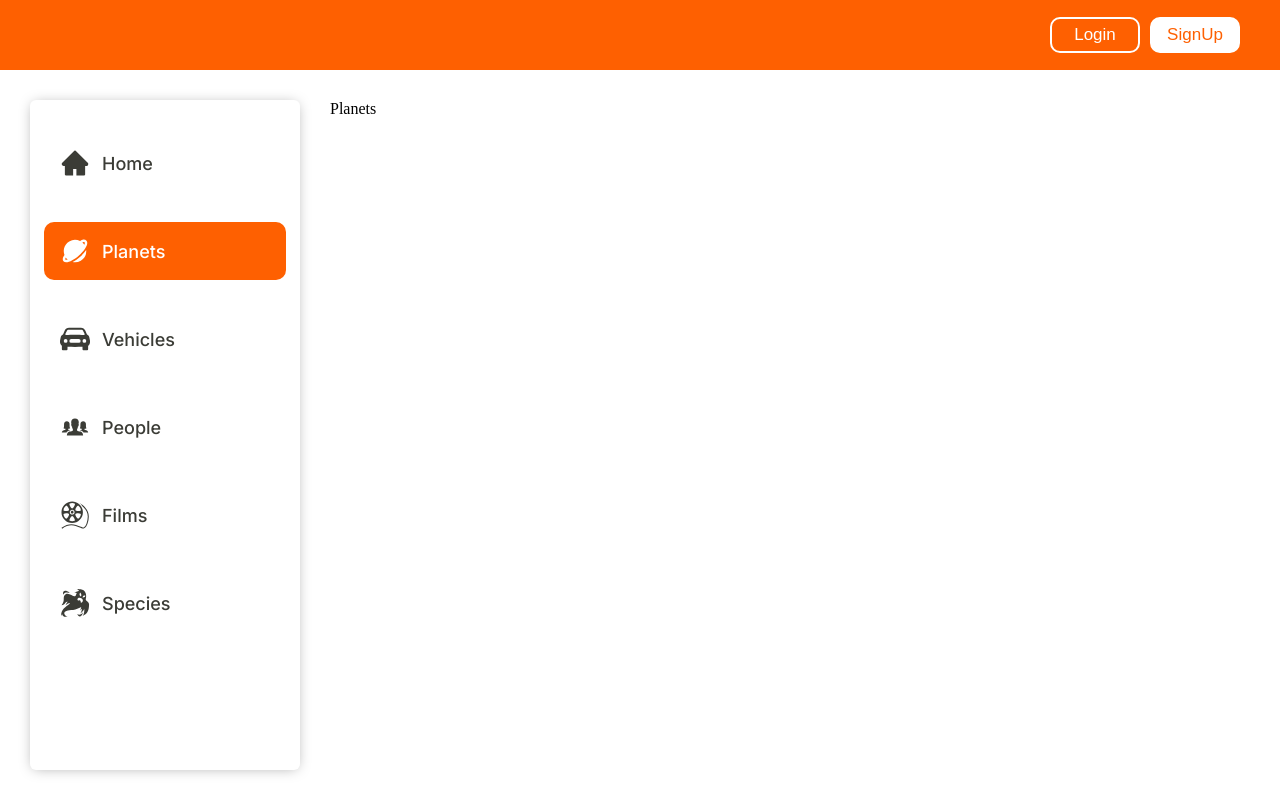
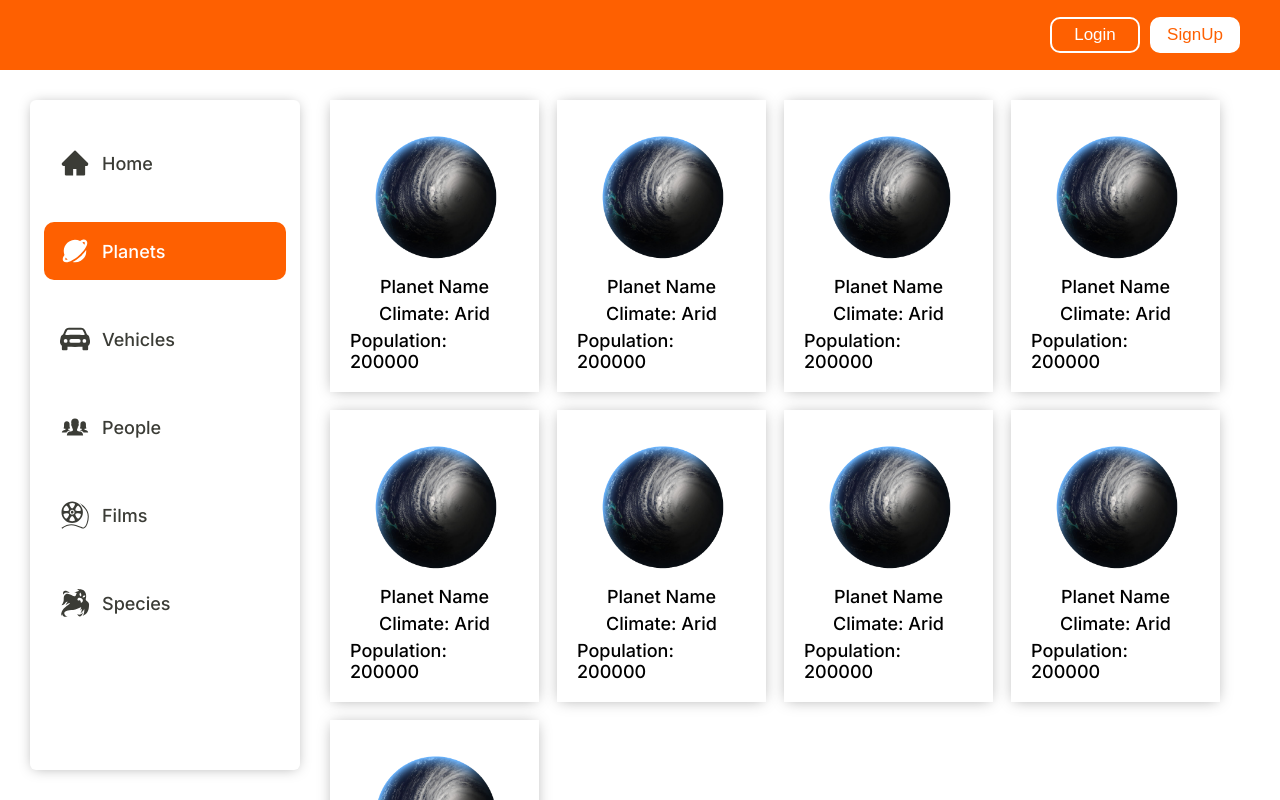
Before and after one commit to gulnabi-afridi/-makgundew, a Next.js app: page / in a window 1280 px wide. Both pictures are taken after a click on the button "Planets". Shown: the top 800 px of the page. Built offline with nearby package versions, Linux system fonts and the light colour scheme.

Commit message:
planet ui done

```diff
--- /dev/null
+++ b/components/Planets/PlanetCard.tsx
@@ -0,0 +1,19 @@
+import React from "react";
+import styles from "../../styles/planets.module.scss";
+import Image from "next/image";
+
+const PlanetCard = () => {
+  return (
+    <div className={styles.planetCard}>
+      <Image src="/assets/planet.png" width={150} height={150} alt="" />
+      {/* name */}
+      <p className={styles.name}>Planet Name</p>
+      {/* climate */}
+      <p className={styles.name}>Climate: arid</p>
+      {/* population */}
+      <p className={styles.name}>population: 200000</p>
+    </div>
+  );
+};
+
+export default PlanetCard;
--- a/components/Planets/Planets.tsx
+++ b/components/Planets/Planets.tsx
@@ -1,7 +1,16 @@
 import React from "react";
+import styles from "../../styles/planets.module.scss";
+import PlanetCard from "./PlanetCard";
 
 const Planets = () => {
-  return <div>Planets</div>;
+  return (
+    <div className={styles.planetsParent}>
+      {/* ===> planet card */}
+      {[0, 1, 2, 3, 4, 5, 6, 7, 8].map((item, index) => {
+        return <PlanetCard key={index} />;
+      })}
+    </div>
+  );
 };
 
 export default Planets;
--- /dev/null
+++ b/styles/planets.module.scss
@@ -0,0 +1,25 @@
+@import "variable.module.scss";
+
+.planetsParent {
+  display: grid;
+  grid-template-columns: 1fr 1fr 1fr 1fr;
+  gap: 18px;
+}
+.planetCard {
+  width: 100%;
+  display: flex;
+  flex-direction: column;
+  justify-content: center;
+  align-items: center;
+  background-color: $white;
+  padding: 20px;
+  box-shadow: 0px 1px 14px -3px rgba(0, 0, 0, 0.35);
+
+  gap: 6px;
+  .name {
+    font-size: 18px;
+    font-weight: 500;
+    font-family: "Inter", sans-serif;
+    text-transform: capitalize;
+  }
+}
```
Also changed, not shown: public/assets/planet.png (added).
